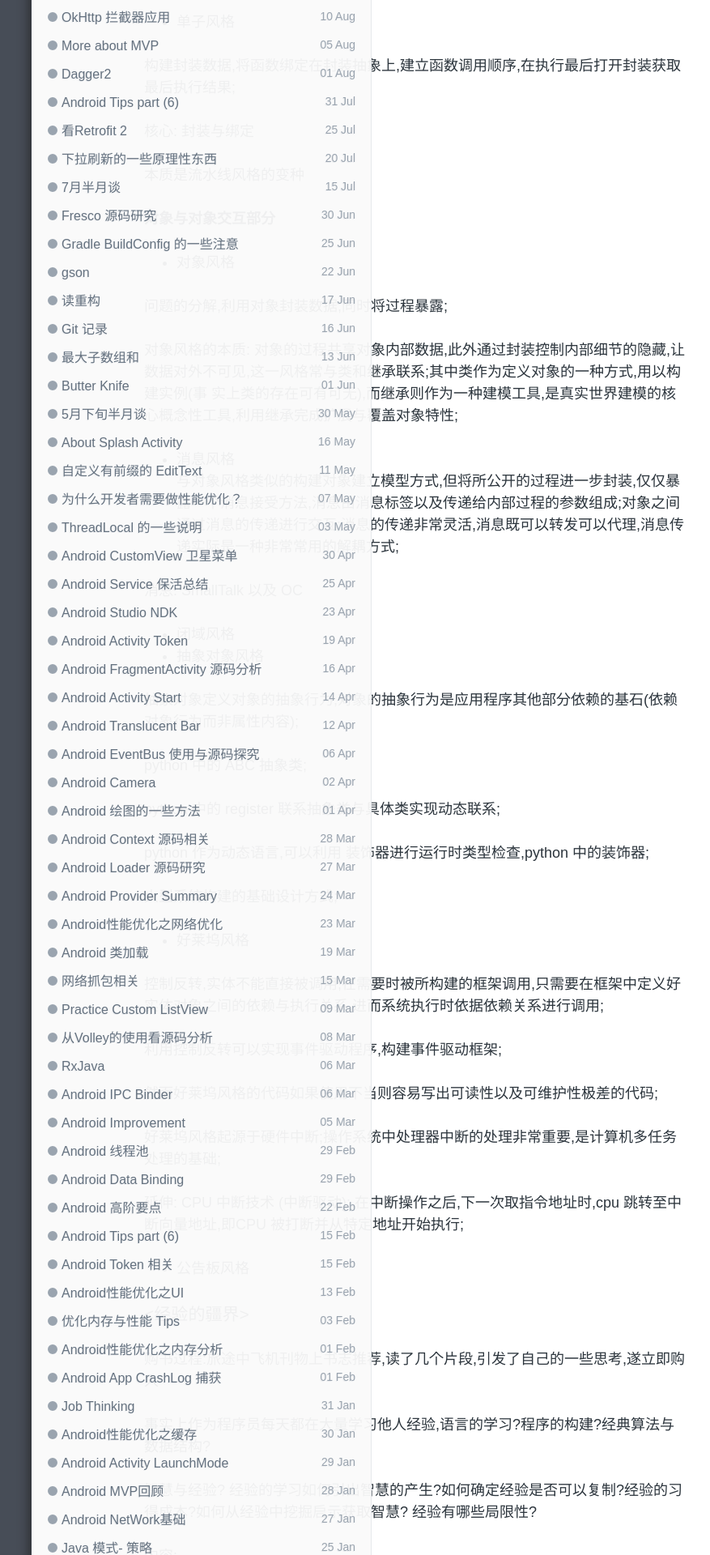
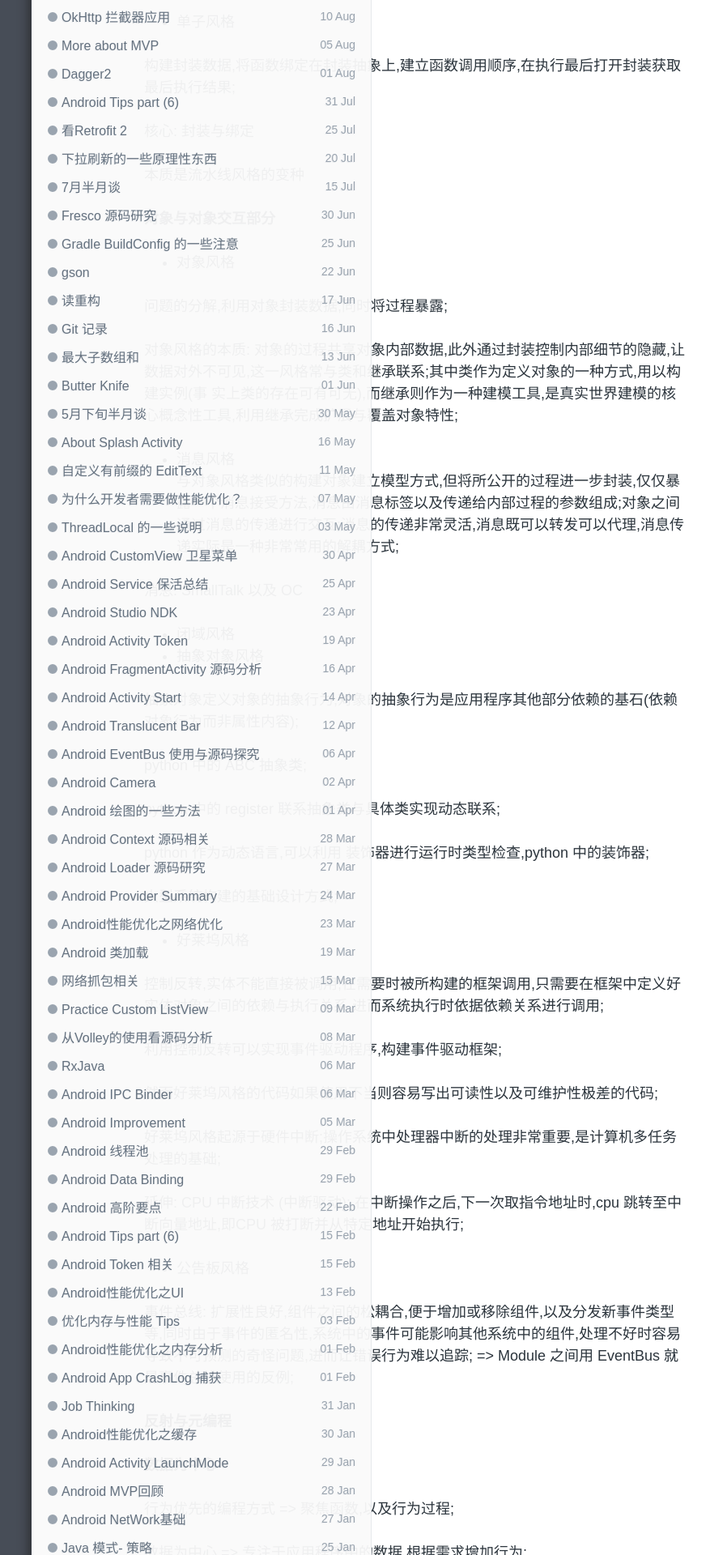
Before and after one commit to enlipan/enlipan.github.io, a Jekyll site: the page built from _posts/2017-12-31-reading-in-2017.md, in a window 1280 px wide. Shown: the part 3080-5000 px from the top of the page at 81% size, without its empty margins (126-1003 px from the left). Built offline with Jekyll 4.4.1, drawn with Linux system fonts in a browser that asks for light colours; nearby versions of some CDN libraries; comment, search, counter and statistics services are not loaded.

Commit message:
modify pages reading 2017

```diff
--- a/_posts/2017-12-31-reading-in-2017.md
+++ b/_posts/2017-12-31-reading-in-2017.md
@@ -136,6 +136,34 @@
 
 * 公告板风格
 
+事件总线: 扩展性良好,组件之间的松耦合,便于增加或移除组件,以及分发新事件类型等,同时由于事件的匿名性,系统中的事件可能影响其他系统中的组件,处理不好时容易导致不可预测的奇怪问题,进而让错误行为难以追踪; => Module 之间用 EventBus 就是事件总线使用的反例;
+
+**反射与元编程**
+
+
+**数据为中心**
+
+行为优先的编程方式 => 聚焦函数,以及行为过程;
+
+数据为中心 => 专注于应用程序中的数据,根据需求增加行为;
+
+* 持久表
+
+关系模型:数据独立于程序,数据被多个程序使用,通过构建数据模型,进而最终检索数据解决数据问题;采用结构化编程语言的数据查询逻辑便于在多程序复用;
+
+* 数据流
+
+* 试算表
+
+构建数据处理公式,公式的组合数据处理完成整个逻辑,常应用于数据密集型应用;例如批处理程序 - 本质是数据空间中特定点操作改变流入该数据空间的其他部分数据;
+
+* 漂流风格
+
+数据以数据流形式存在,函数作为数据流的过滤器亦或是数据变换器,根据下游函数对于数据流数据的需求进行上游数据流的处理以传递到下游进一步处理,最终完成目的;
+
+附注: python 中的 yield 生成器使用;
+
+漂流风格事实上是如今很流行的Rx数据流思想,这种实践方式很容易写出非常简洁优雅的代码,但要注意线程之间的切换问题;
 
 
 ### <经验的疆界>
```
